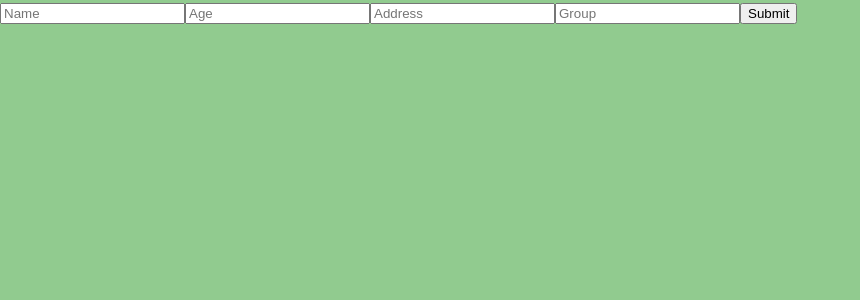
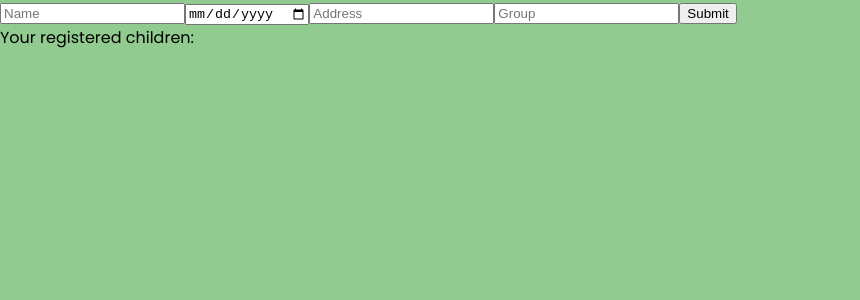
Before and after one commit to shussain894/cpa-fc-app, a React (Create React App) app: page /register in a window 1280 px wide. Shown: the top 300 px of the page, without its empty margins (0-860 px from the left). Built offline with nearby package versions, Linux system fonts and the light colour scheme.

Commit message:
adding dob to register.js

```diff
--- a/src/pages/Register.js
+++ b/src/pages/Register.js
@@ -3,16 +3,16 @@ import React, { useState } from 'react';
 const Register = ({ navigate }) => {
 
   const [name, setName] = useState("");
-  const [age, setAge] = useState("");
+  const [dob, setDob] = useState("");
   const [address, setAddress] = useState("");
   const [group, setGroup] = useState("");
   const [registered, setRegistered] = useState(false);
 
   const handleSubmit = async (event) => {
     event.preventDefault();
-    console.log(`${name}, ${age}, ${address}, ${group}`)
+    console.log(`${name}, ${dob}, ${address}, ${group}`)
     setName("")
-    setAge("")
+    setDob("")
     setAddress("")
     setGroup("")
     setRegistered(true)
@@ -23,6 +23,10 @@ const Register = ({ navigate }) => {
     setRegistered(false)
   }
 
+  const showAge = (dob) => {
+
+  }
+
   const redirectHome = () => {
     navigate('/home')
   }
@@ -31,8 +35,8 @@ const Register = ({ navigate }) => {
     setName(event.target.value)
   }
 
-  const handleAgeChange = (event) => {
-    setAge(event.target.value)
+  const handleDobChange = (event) => {
+    setDob(event.target.value)
   }
 
   const handleAddressChange = (event) => {
@@ -48,7 +52,7 @@ const Register = ({ navigate }) => {
       <body>
         <form onSubmit={handleSubmit}>
           <input placeholder="Name" id="name" type='text' value={ name } onChange={handleNameChange}/>
-          <input placeholder="Age" id="age" type='text' pattern='[0-9]*' value={ age } onChange={handleAgeChange}/>
+          <input placeholder="DOB" id="dob" type='date' value={ dob } onChange={handleDobChange}/>
           <input placeholder="Address" id="address" type='text' value={ address } onChange={handleAddressChange}/>
           <input placeholder="Group" id="group" type='text' list ='groups' value={ group } onChange={handleGroupChange}/>
           <datalist id='groups'>
@@ -64,6 +68,9 @@ const Register = ({ navigate }) => {
           <button onClick={hideConfirmation}> Register another child </button>
           <button onClick={redirectHome}> Go to the homepage! </button>
         </div>}
+        <div>
+          <a> Your registered children: </a>
+        </div>
       </body>
     </>
   )
```
